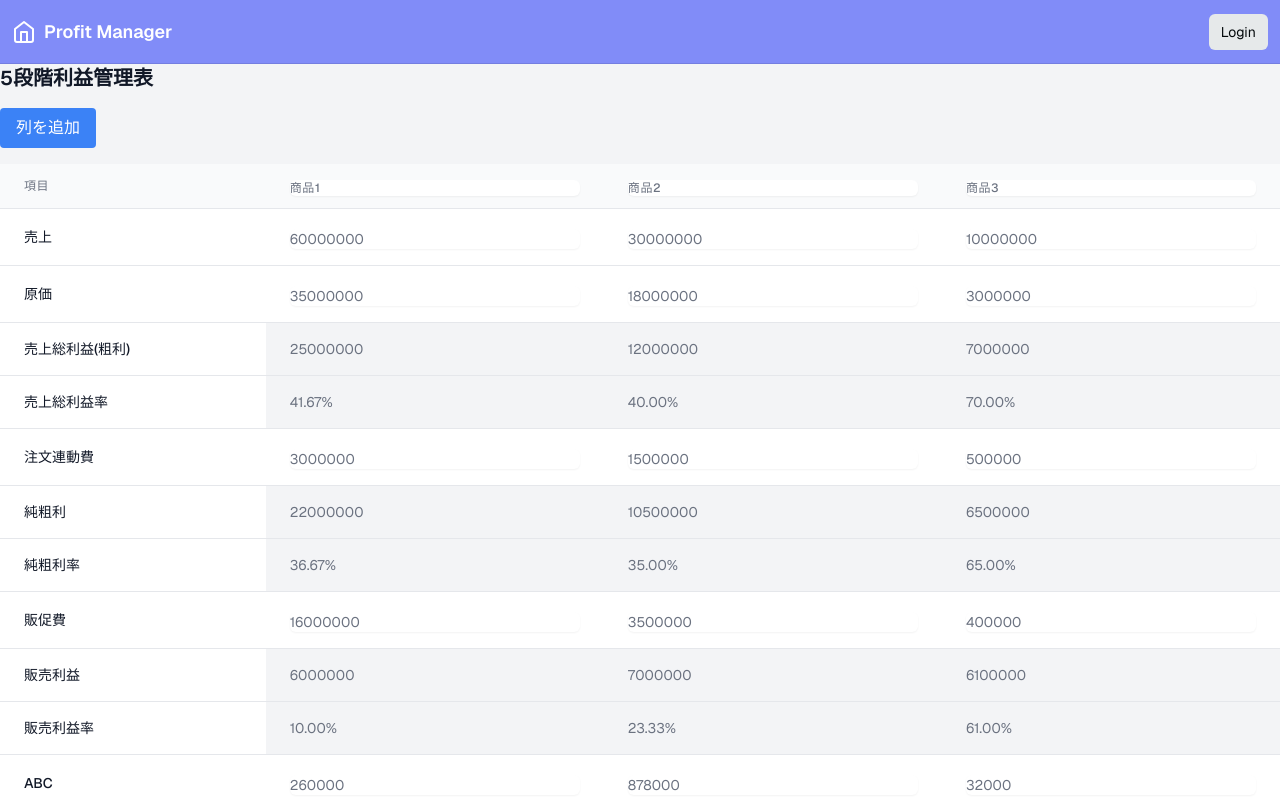
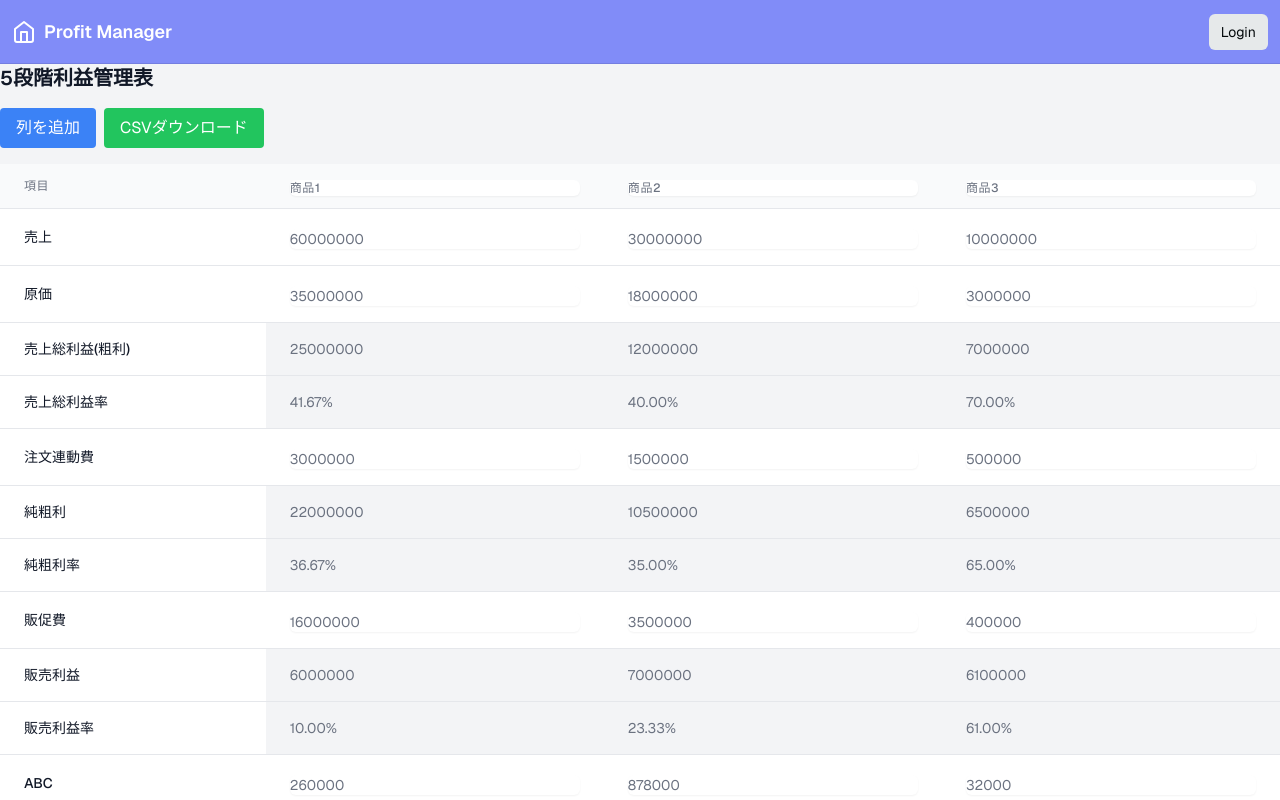
Before and after one commit to masawai/profit_manager, a Next.js app: page / in a window 1280 px wide. Shown: the top 800 px of the page. Built offline with nearby package versions, Linux system fonts and the light colour scheme; no server answers.

Commit message:
add feature to download csv

```diff
--- a/components/MainTable.tsx
+++ b/components/MainTable.tsx
@@ -35,6 +35,7 @@ const MainTable = () => {
       operationCosts: 700000,
     },
   ]);
+
   const [contextMenu, setContextMenu] = useState({
     visible: false,
     x: 0,
@@ -80,7 +81,182 @@ const MainTable = () => {
     }
     setContextMenu({ ...contextMenu, visible: false }); // コンテキストメニューを閉じる
   };
+  const downloadCSV = () => {
+    // 項目名の行
+    const headers = ["商品名", ...products.map((product) => product.name)].join(
+      ","
+    );
+    // 各項目ごとのデータを行として構築
+    const rows = [
+      ["売上", ...products.map((product) => product.sales)],
+      ["原価", ...products.map((product) => product.cost)],
+      [
+        "売上総利益(粗利)",
+        ...products.map((product) =>
+          calculateGrossProfit(product.sales, product.cost)
+        ),
+      ],
+      [
+        "売上総利益率",
+        ...products.map(
+          (product) =>
+            calculateGrossMargin(product.sales, product.cost).toFixed(2) + "%"
+        ),
+      ],
+      ["注文連動費", ...products.map((product) => product.additionalCosts)],
+      [
+        "純粗利",
+        ...products.map((product) =>
+          calculateNetGrossProfit(
+            product.sales,
+            product.cost,
+            product.additionalCosts
+          )
+        ),
+      ],
+      [
+        "純粗利率",
+        ...products.map(
+          (product) =>
+            calculateNetGrossMargin(
+              product.sales,
+              calculateNetGrossProfit(
+                product.sales,
+                product.cost,
+                product.additionalCosts
+              )
+            ).toFixed(2) + "%"
+        ),
+      ],
+      ["販促費", ...products.map((product) => product.promotionCosts)],
+      [
+        "販売利益",
+        ...products.map((product) => {
+          const netGrossProfit = calculateNetGrossProfit(
+            product.sales,
+            product.cost,
+            product.additionalCosts
+          );
+          return calculateSalesProfit(
+            product.sales,
+            netGrossProfit,
+            product.promotionCosts
+          );
+        }),
+      ],
+      [
+        "販売利益率",
+        ...products.map((product) => {
+          const netGrossProfit = calculateNetGrossProfit(
+            product.sales,
+            product.cost,
+            product.additionalCosts
+          );
+          const salesProfit = calculateSalesProfit(
+            product.sales,
+            netGrossProfit,
+            product.promotionCosts
+          );
+          return (
+            calculateSalesProfitMargin(product.sales, salesProfit).toFixed(2) +
+            "%"
+          );
+        }),
+      ],
+      ["ABC", ...products.map((product) => product.abcCosts)],
+      [
+        "ABC利益",
+        ...products.map((product) => {
+          const netGrossProfit = calculateNetGrossProfit(
+            product.sales,
+            product.cost,
+            product.additionalCosts
+          );
+          const salesProfit = calculateSalesProfit(
+            product.sales,
+            netGrossProfit,
+            product.promotionCosts
+          );
+          return calculateABCProfit(salesProfit, product.abcCosts);
+        }),
+      ],
+      [
+        "ABC利益率",
+        ...products.map((product) => {
+          const netGrossProfit = calculateNetGrossProfit(
+            product.sales,
+            product.cost,
+            product.additionalCosts
+          );
+          const salesProfit = calculateSalesProfit(
+            product.sales,
+            netGrossProfit,
+            product.promotionCosts
+          );
+          const abcProfit = calculateABCProfit(salesProfit, product.abcCosts);
+          return (
+            calculateABCProfitMargin(product.sales, abcProfit).toFixed(2) + "%"
+          );
+        }),
+      ],
+      ["運営費", ...products.map((product) => product.operationCosts)],
+      [
+        "商品ごとの営業利益",
+        ...products.map((product) => {
+          const netGrossProfit = calculateNetGrossProfit(
+            product.sales,
+            product.cost,
+            product.additionalCosts
+          );
+          const salesProfit = calculateSalesProfit(
+            product.sales,
+            netGrossProfit,
+            product.promotionCosts
+          );
+          const abcProfit = calculateABCProfit(salesProfit, product.abcCosts);
+          return calculateOperatingProfit(abcProfit, product.operationCosts);
+        }),
+      ],
+      [
+        "商品ごとの営業利益率",
+        ...products.map((product) => {
+          const netGrossProfit = calculateNetGrossProfit(
+            product.sales,
+            product.cost,
+            product.additionalCosts
+          );
+          const salesProfit = calculateSalesProfit(
+            product.sales,
+            netGrossProfit,
+            product.promotionCosts
+          );
+          const abcProfit = calculateABCProfit(salesProfit, product.abcCosts);
+          const operatingProfit = calculateOperatingProfit(
+            abcProfit,
+            product.operationCosts
+          );
+          return (
+            calculateOperatingProfitMargin(
+              product.sales,
+              operatingProfit
+            ).toFixed(2) + "%"
+          );
+        }),
+      ],
+    ];
+    // CSV形式の文字列に変換
+    const csvContent = [headers, ...rows.map((row) => row.join(","))].join(
+      "\n"
+    );
 
+    const encodedUri = encodeURI(`data:text/csv;charset=utf-8,${csvContent}`);
+    const link = document.createElement("a");
+    link.setAttribute("href", encodedUri);
+    link.setAttribute("download", "products.csv");
+    document.body.appendChild(link); // Firefoxではこのステップが必要
+    link.click();
+    document.body.removeChild(link);
+  };
   const showContextMenu = (event: React.MouseEvent, productId: number) => {
     event.preventDefault();
     setContextMenu({
@@ -156,6 +332,13 @@ const MainTable = () => {
           className="mb-4 px-4 py-2 bg-blue-500 text-white rounded hover:bg-blue-700"
         >
           列を追加
+        </button>
+        {/* CSVダウンロードボタン */}
+        <button
+          onClick={downloadCSV}
+          className="mb-4 ml-2 px-4 py-2 bg-green-500 text-white rounded hover:bg-green-700"
+        >
+          CSVダウンロード
         </button>
         <table className="min-w-full divide-y divide-gray-200">
           <thead className="bg-gray-50">
```
